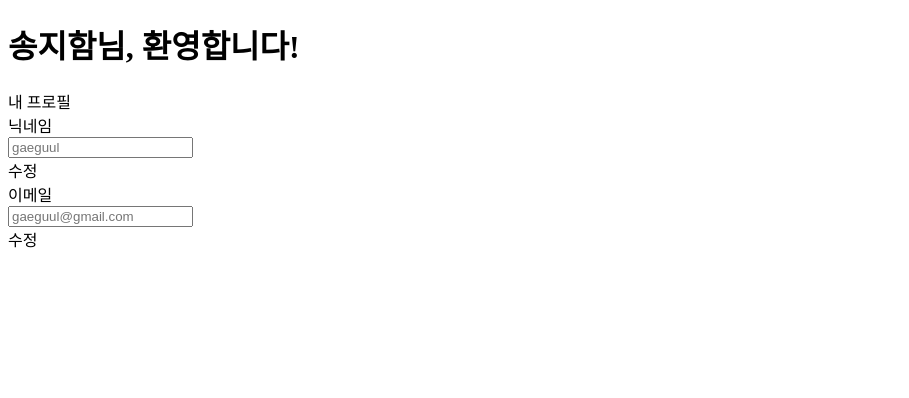
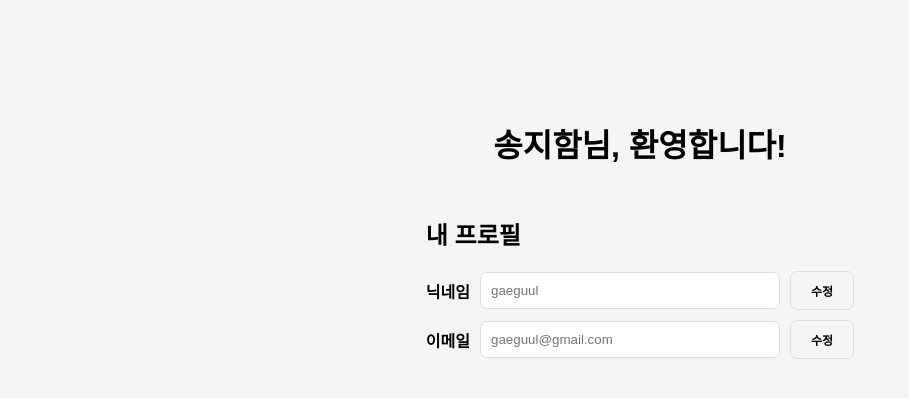
Before and after one commit to glorypang/-KB-Git_practice, a plain HTML site: page pages/user.html in a window 1280 px wide. Shown: the whole page, without its empty margins (0-909 px from the left). Drawn offline with Linux system fonts and the light colour scheme.

Commit message:
feat: user.css 추가

```diff
--- /dev/null
+++ b/pages/user.css
@@ -0,0 +1,79 @@
+:root {
+  --border-color: #dddddd;
+  --border-radius: 7px;
+
+  --button-padding: 10px 20px;
+  --button-font-size: 12px;
+}
+
+* {
+  margin: 0;
+  padding: 0;
+  box-sizing: border-box;
+  font-family: 'Noto Sans KR', sans-serif;
+}
+
+body {
+  background-color: #f5f5f5;
+  min-height: 100vh;
+
+  display: flex;
+  flex-direction: column;
+  /* justify-content: center; */
+  align-items: center;
+  padding: 20px;
+}
+
+.title {
+  font-weight: 600;
+}
+
+.main-title {
+  margin-top: 100px;
+  margin-bottom: 50px;
+}
+
+.sub-title {
+  font-size: 24px;
+  margin-bottom: 20px;
+}
+
+.info-title {
+  margin-right: 10px;
+}
+
+.profile-container {
+  /* width: 400px; */
+}
+
+.info {
+  display: flex;
+  flex-direction: row;
+  align-items: center;
+  margin-bottom: 10px;
+}
+
+.button {
+  cursor: pointer;
+  border: solid 1px var(--border-color);
+  padding: var(--button-padding);
+  font-size: var(--button-font-size);
+  font-weight: 600;
+  border-radius: var(--border-radius);
+}
+.button:hover {
+  background-color: var(--border-color);
+}
+
+input {
+  padding: 10px;
+  border: 1px solid var(--border-color);
+  border-radius: var(--border-radius);
+  outline: none;
+  transition: border-color 0.3s;
+  width: 300px;
+}
+
+.info-input {
+  margin-right: 10px;
+}
--- a/pages/user.html
+++ b/pages/user.html
@@ -4,7 +4,7 @@
     <meta charset="UTF-8" />
     <meta name="viewport" content="width=device-width, initial-scale=1.0" />
     <title>Document</title>
-    <!-- <link rel="stylesheet" href="user.css" /> -->
+    <link rel="stylesheet" href="user.css" />
   </head>
   <body>
     <div class="title main-title">
```
